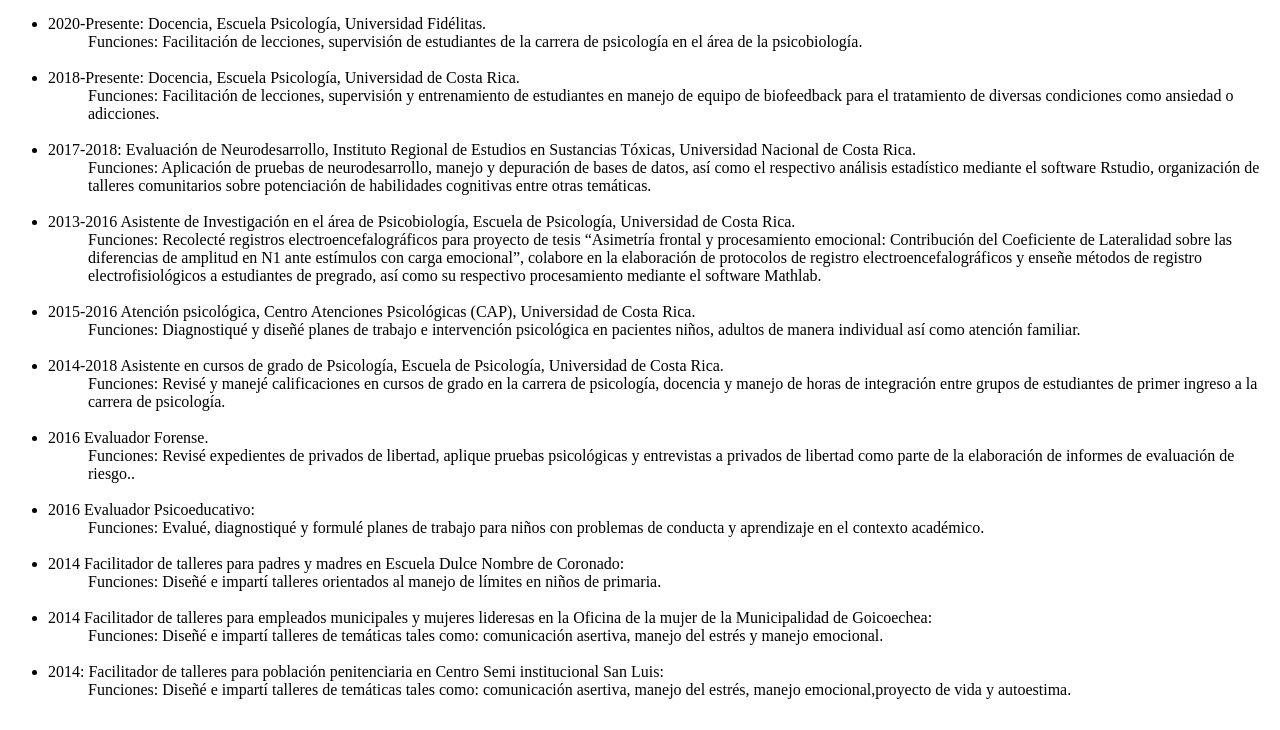
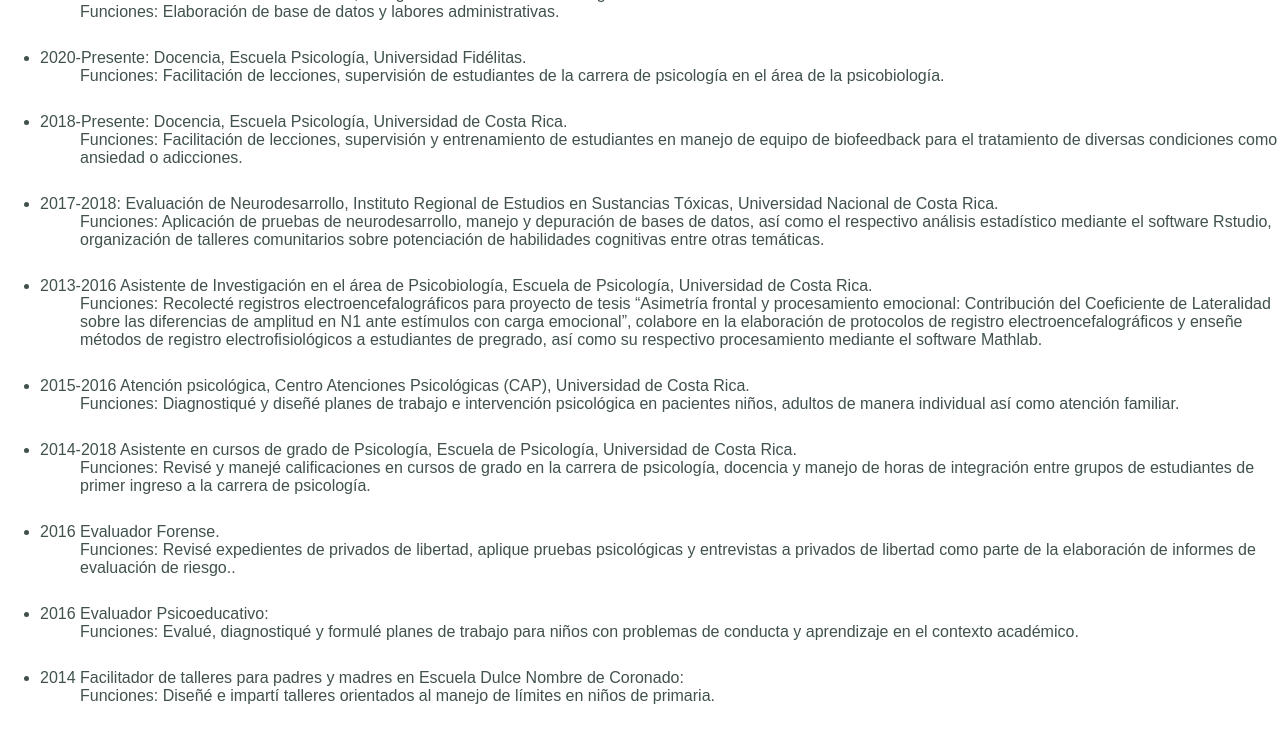
Before and after one commit to JoseMoraB/Website, a plain HTML site: page experiencia.html in a window 1280 px wide. Shown: the part 119-849 px from the top of the page. Drawn offline with Linux system fonts and the light colour scheme; the site is published under a folder, as on GitHub Pages, so addresses that start at the root find nothing.

Commit message:
Update experiencia.html

```diff
--- a/experiencia.html
+++ b/experiencia.html
@@ -4,7 +4,7 @@
     <meta charset="UTF-8">
     <meta name="viewport" content="width=device-width, initial-scale=1.0">
     <title>Experiencia Laboral</title>
-    <link rel="stylesheet" href="/ccs/styles.css">
+    <link rel="stylesheet" href="ccs/styles.css">
 
 </head>
 <body>
```
